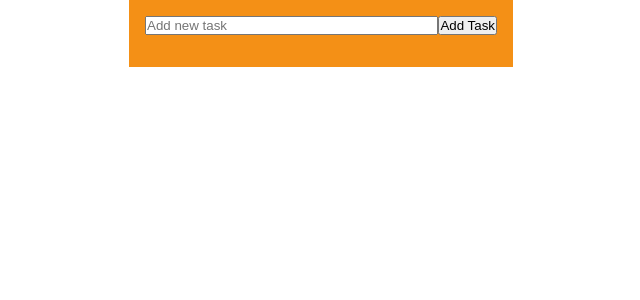
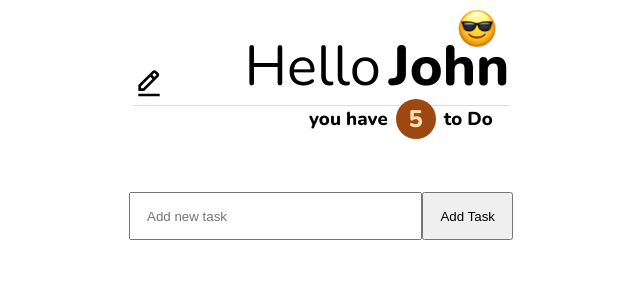
Before and after one commit to elasa7/ToDoList-storage-framer, a React (Create React App) app: page / in a window 1280 px wide. Shown: the top 300 px of the page, without its empty margins (319-959 px from the left). Built offline with nearby package versions, Linux system fonts and the light colour scheme.

Commit message:
header component-simple style

```diff
--- a/src/App.css
+++ b/src/App.css
@@ -11,24 +11,77 @@ body {
   align-content: center;
   justify-content: center;
 }
+h1 {
+  font-size: 3.5rem;
+  font-weight: 900;
+}
 .App__wrap {
   display: flex;
   flex-direction: column;
-  background: rgb(244, 144, 22);
   min-width: 30vw;
 }
 
+/* ----------------------- Header Style ------------------ */
+.header__wrap {
+  display: flex;
+  flex-direction: column;
+  align-items: center;
+  justify-content: center;
+  width: 100%;
+  height: 10rem;
+  position: relative;
+}
+.theme__switch_wrap {
+  position: absolute;
+  right: 1rem;
+  top: 0.5rem;
+}
+.theme__switch_wrap img {
+  width: 40px;
+}
+.welcome__wrap {
+  display: flex;
+  border-bottom: 1px solid rgb(224, 221, 210);
+}
+.hello__welcome {
+  font-weight: 300;
+  margin: 0 0.5rem 0 5rem;
+}
+.edit__welcom_name {
+  align-self: flex-end;
+  cursor: pointer;
+}
+
+.count__task_wrap {
+  display: flex;
+  align-items: center;
+  margin-left: 10rem;
+}
+.task__number {
+  width: 2.5rem;
+  height: 2.5rem;
+  display: flex;
+  align-items: center;
+  justify-content: center;
+  background: rgb(157, 71, 17);
+  color: wheat;
+  border-radius: 50%;
+  margin: -0.5rem 0.5rem;
+}
 /* ----------------------- From Style -------------------- */
 .form__wrap {
-  padding: 1rem;
+  margin: 2rem 0;
 }
 .form__addtask {
   display: flex;
 }
 .form__addtask input {
+  height: 3rem;
+  padding: 1rem;
   width: 100%;
 }
 .form__addtask button {
+  padding: 0 1rem;
   white-space: nowrap;
 }
 
--- a/src/App.js
+++ b/src/App.js
@@ -1,6 +1,7 @@
 import React, { useState, useEffect } from "react";
 import "./App.css";
 import FormInput from "./components/FormInput";
+import Header from "./components/Header";
 import TaskItem from "./components/TaskItem";
 
 function App() {
@@ -37,6 +38,7 @@ function App() {
 
   return (
     <div className="App__wrap">
+      <Header />
       <FormInput
         handleSubmit={handleSubmit}
         taskItem={taskItem}
--- /dev/null
+++ b/src/components/Header.js
@@ -0,0 +1,29 @@
+import React from "react";
+import SunIcon from "../img/sun_icon.png";
+import { ReactComponent as EditIcon } from "../img/edit_icon.svg";
+
+const Header = () => {
+  return (
+    <div className="header__wrap">
+      <div className="theme__switch_wrap">
+        <img src={SunIcon} />
+      </div>
+      <div className="welcome__wrap">
+        <div className="edit__welcom_name">
+          <EditIcon fill="black" width="32px" height="32px" />
+        </div>
+        <h1 className="hello__welcome">Hello</h1>
+        <h1>John</h1>
+      </div>
+      <div className="count__task_wrap">
+        <h3>you have</h3>
+        <div className="task__number">
+          <h2>5</h2>
+        </div>
+        <h3>to Do</h3>
+      </div>
+    </div>
+  );
+};
+
+export default Header;
--- a/src/index.css
+++ b/src/index.css
@@ -1,12 +1,11 @@
+@import url("https://fonts.googleapis.com/css2?family=Nunito:wght@300;400;600;800&display=swap");
 html {
   width: 100%;
   height: 100%;
 }
 body {
   margin: 0;
-  font-family: -apple-system, BlinkMacSystemFont, "Segoe UI", "Roboto", "Oxygen",
-    "Ubuntu", "Cantarell", "Fira Sans", "Droid Sans", "Helvetica Neue",
-    sans-serif;
+  font-family: "Nunito", sans-serif;
   -webkit-font-smoothing: antialiased;
   -moz-osx-font-smoothing: grayscale;
 }
```
